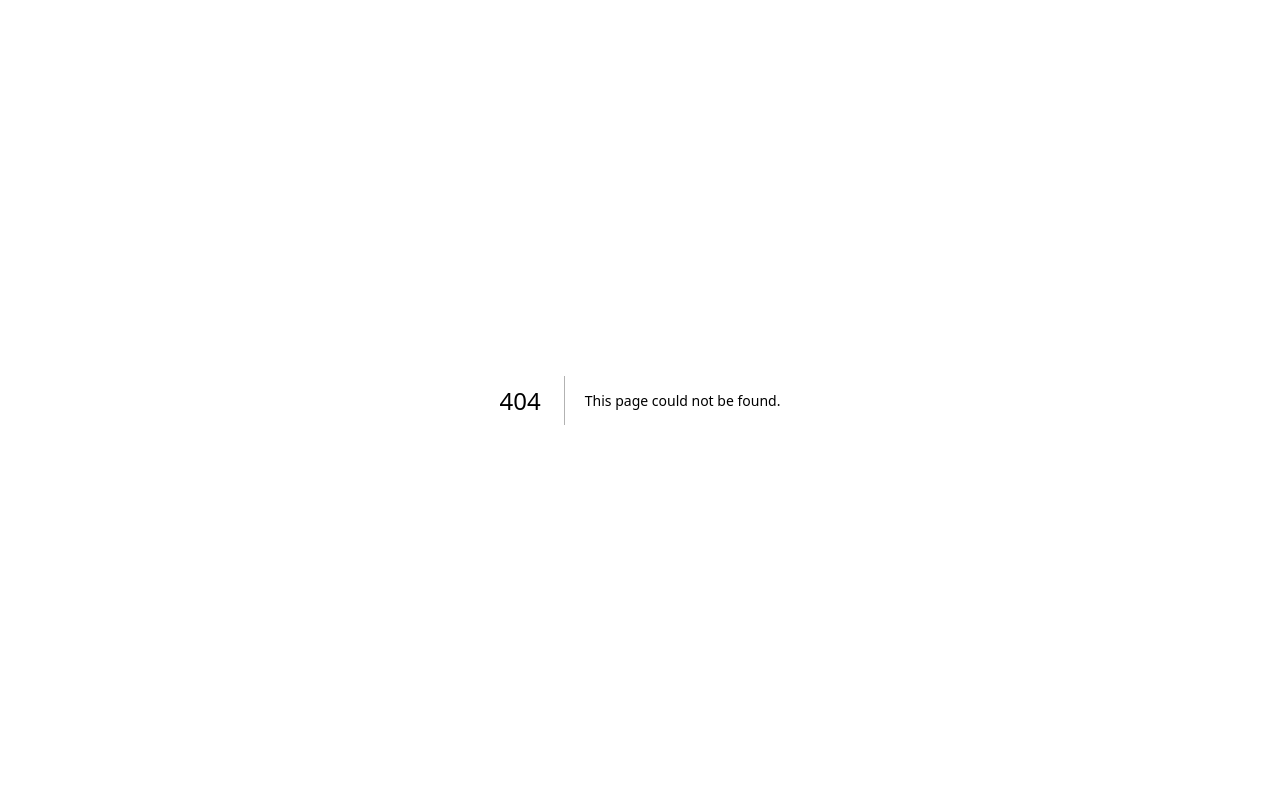
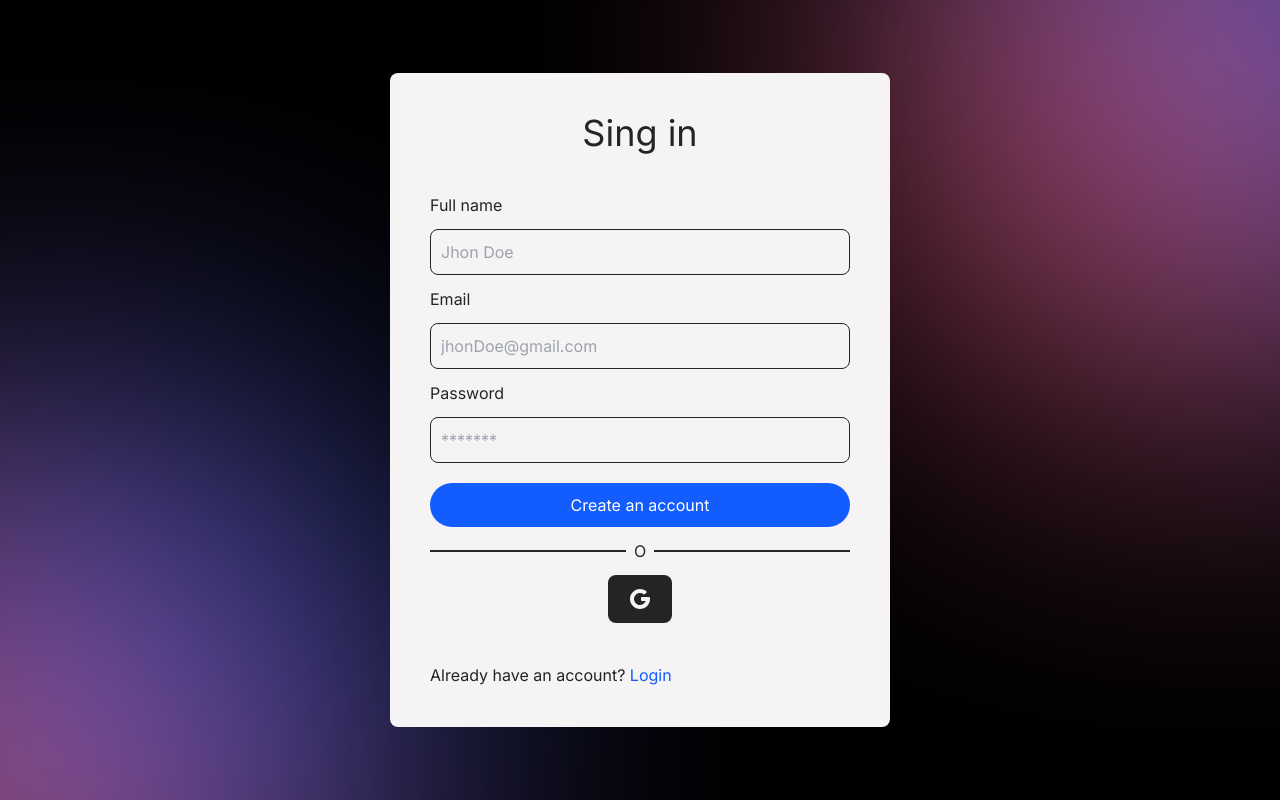
Before and after one commit to DJMS-Team/djms-front, a Next.js app: page /auth/register in a window 1280 px wide. Before the commit this address had no page. Built offline with nearby package versions, Linux system fonts and the light colour scheme.

Commit message:
feat(diego/sing-in): simplify register form

```diff
--- /dev/null
+++ b/actions/register.ts
@@ -0,0 +1,40 @@
+'use server';
+
+import * as z from 'zod';
+import axios from 'axios';
+import { RegisterSchema } from '@/schemas';
+
+export const register = async (values: z.infer<typeof RegisterSchema>) => {
+    const validatedValues = RegisterSchema.safeParse(values);
+
+    if (!validatedValues.success) {
+        return {  error: validatedValues.error.errors[0].message }
+    }
+
+    const { email, password, name,  } = validatedValues.data;
+
+   try {
+
+        const response = await axios.post(process.env.NEXT_PUBLIC_API_BASE_URL + `users`,{
+            email,
+            password,
+            name,
+            'role': 'USER',
+            'photo_url': ''
+        })
+
+        if (response.status === 201) {
+            return { success: 'User created!' };
+        } else {
+            return { error: 'Failed to create user' };
+        }
+
+   }    catch(error){
+    if (axios.isAxiosError(error)) {
+        return { error: error.response?.data?.message || 'Failed to create user' };
+    } else {
+        return { error: 'An unexpected error occurred' };
+    }
+   }
+
+}
--- /dev/null
+++ b/app/auth/layout.tsx
@@ -0,0 +1,13 @@
+const AuthLayout = ({ children }: { children: React.ReactNode }) => {
+  return (
+    <div className="bg-black flex justify-center items-center w-full h-screen">
+      <div className="fixed w-[700px] h-[700px] left-[-300px] bottom-[-300px] rounded-full bg-[linear-gradient(232deg,_#135CFE_4.53%,_#88529C_49.75%,_#FE483B_94.97%)] filter blur-[150px]"></div>
+      <div className="fixed w-[700px] h-[700px] right-[-300px] top-[-300px] rounded-full bg-[linear-gradient(232deg,_#135CFE_4.53%,_#88529C_49.75%,_#FE483B_94.97%)] filter blur-[150px]"></div>
+      <div className="bg-primary flex w-[500px] p-[40px] flex-col items-start gap-[40px] flex-shrink-0 text-secondary rounded-lg z-10">
+        {children}
+      </div>
+    </div>
+  );
+};
+
+export default AuthLayout;
--- /dev/null
+++ b/app/auth/register/page.tsx
@@ -0,0 +1,16 @@
+import FormRegister from "@/components/formRegister";
+
+const Register = () => {
+  return (
+    <>
+      <h1 className="text-4xl text-center w-full">Sing in</h1>
+      <FormRegister />
+      <a href="#">
+        Already have an account?{" "}
+        <span className="text-success hover:underline">Login</span>
+      </a>
+    </>
+  );
+};
+
+export default Register;
--- /dev/null
+++ b/components/formRegister.tsx
@@ -0,0 +1,98 @@
+"use client";
+
+import { IconBrandGoogleFilled } from "@tabler/icons-react";
+import { IconExclamationCircle } from "@tabler/icons-react";
+import { IconMailCheck } from "@tabler/icons-react";
+import { useState, useTransition } from "react";
+import { register } from "../actions/register";
+
+const FormRegister = () => {
+  const [error, setError] = useState<string | undefined>("");
+  const [success, setSuccess] = useState<string | undefined>("");
+  const [isPending, setIsPending] = useTransition();
+
+  const handleSubmit: React.FormEventHandler<HTMLFormElement> = (event) => {
+    event.preventDefault();
+
+    const values = {
+      email: event.currentTarget.email.value,
+      password: event.currentTarget.password.value,
+      name: event.currentTarget.fullname.value,
+    };
+
+    setError("");
+    setSuccess("");
+
+    setIsPending(() => {
+      register(values).then((data: any) => {
+        setError(data.error);
+        setSuccess(data.success);
+        if (data.success) {
+          event.currentTarget.reset();
+        }
+      });
+    });
+  };
+
+  return (
+    <form onSubmit={handleSubmit} className="flex gap-3 flex-col w-full">
+      <label htmlFor="email">Full name</label>
+      <input
+        id="fullname"
+        name="fullname"
+        type="text"
+        placeholder="Jhon Doe"
+        className="w-full p-[10px] bg-primary border border-secondary rounded-lg"
+        disabled={isPending}
+        required
+      />
+      <label htmlFor="email">Email</label>
+      <input
+        id="email"
+        name="email"
+        type="email"
+        placeholder="jhonDoe@gmail.com"
+        className="w-full p-[10px] bg-primary border border-secondary rounded-lg"
+        disabled={isPending}
+        required
+      />
+      <label htmlFor="password">Password</label>
+      <input
+        id="password"
+        name="password"
+        type="password"
+        placeholder="*******"
+        className="w-full p-[10px] bg-primary border border-secondary rounded-lg"
+        disabled={isPending}
+        required
+      />
+      {error && (
+        <div className="text-white font-bold bg-danger rounded-lg px-2 py-1">
+          <IconExclamationCircle /> {error}
+        </div>
+      )}
+      {success && (
+        <div className="text-white font-bold bg-green-500 rounded-log px-2 py-1">
+          <IconMailCheck /> {success}
+        </div>
+      )}
+      <button
+        type="submit"
+        className="bg-success mt-2 hover:bg-success-hover text-white w-full p-[10px] rounded-3xl"
+        disabled={isPending}
+      >
+        Create an account
+      </button>
+      <div className="flex justify-center items-center gap-2">
+        <div className="bg-secondary w-full h-[2px]"></div>
+        <span>O</span>
+        <div className="bg-secondary w-full h-[2px]"></div>
+      </div>
+      <button className="bg-secondary hover:bg-secondary-hover px-2 py-3 w-16 rounded-lg flex justify-center items-start mx-auto">
+        <IconBrandGoogleFilled className="text-primary" />
+      </button>
+    </form>
+  );
+};
+
+export default FormRegister;
--- /dev/null
+++ b/schemas/index.ts
@@ -0,0 +1,13 @@
+import * as z from 'zod';
+
+export const RegisterSchema = z.object({
+    email: z.string().email({
+        message: 'Please enter a valid email address'
+    }),
+    password: z.string().min(6,{
+        message: 'Password must be at least 6 characters long'
+    }),
+    name: z.string().min(2,{
+        message: 'Name is required'
+    })
+})
--- a/tailwind.config.ts
+++ b/tailwind.config.ts
@@ -13,6 +13,20 @@ const config: Config = {
         "gradient-conic":
           "conic-gradient(from 180deg at 50% 50%, var(--tw-gradient-stops))",
       },
+      colors: {
+        'primary': '#f6f3f4',
+        'primary-hover': '#e8e5e6',
+        'secondary': '#242424',
+        'secondary-hover': '#1c1c1c',
+        'danger': '#fe483b',
+        'danger-hover': '#e44034',
+        'success': '#135cfe',
+        'success-hover': '#104ecc',
+        'white': '#ffffff',
+        'white-hover': '#f2f2f2',
+        'dark': '#000000',
+        'dark-hover': '#1a1a1a',
+      },
     },
   },
   plugins: [],
```
Also changed, not shown: package.json (+7 -4 lines), 2 other files (tests, documents, lock files or other folders).
